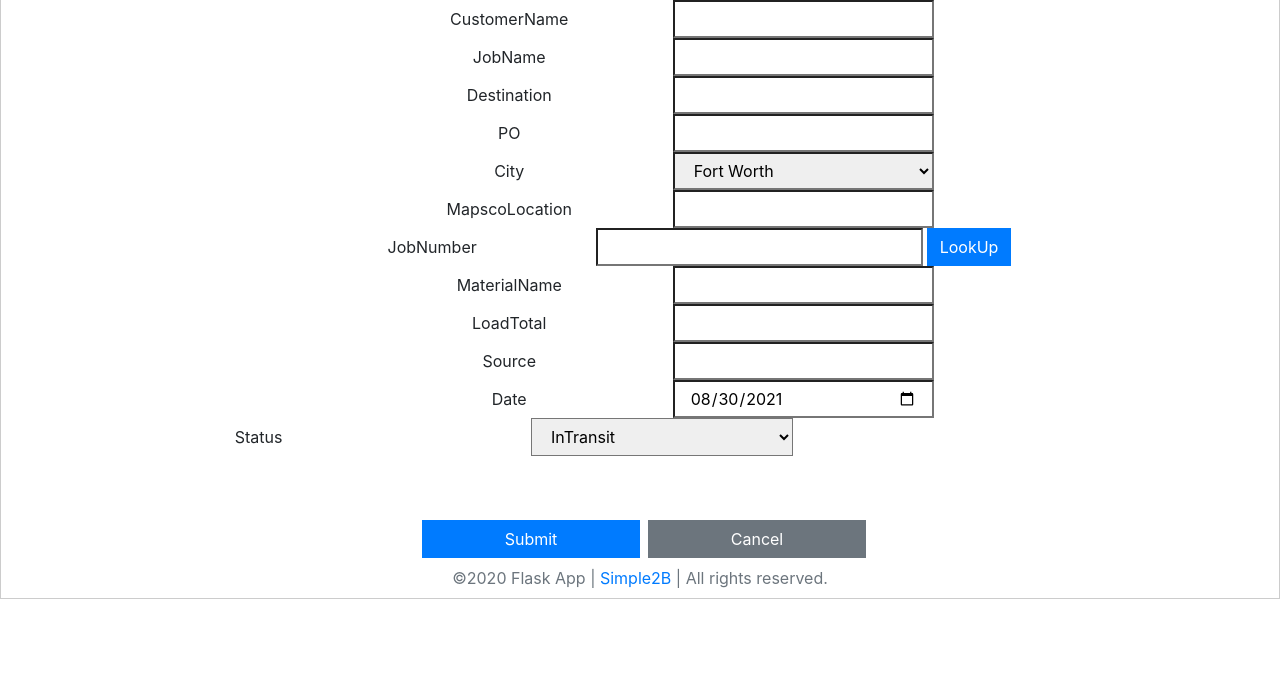
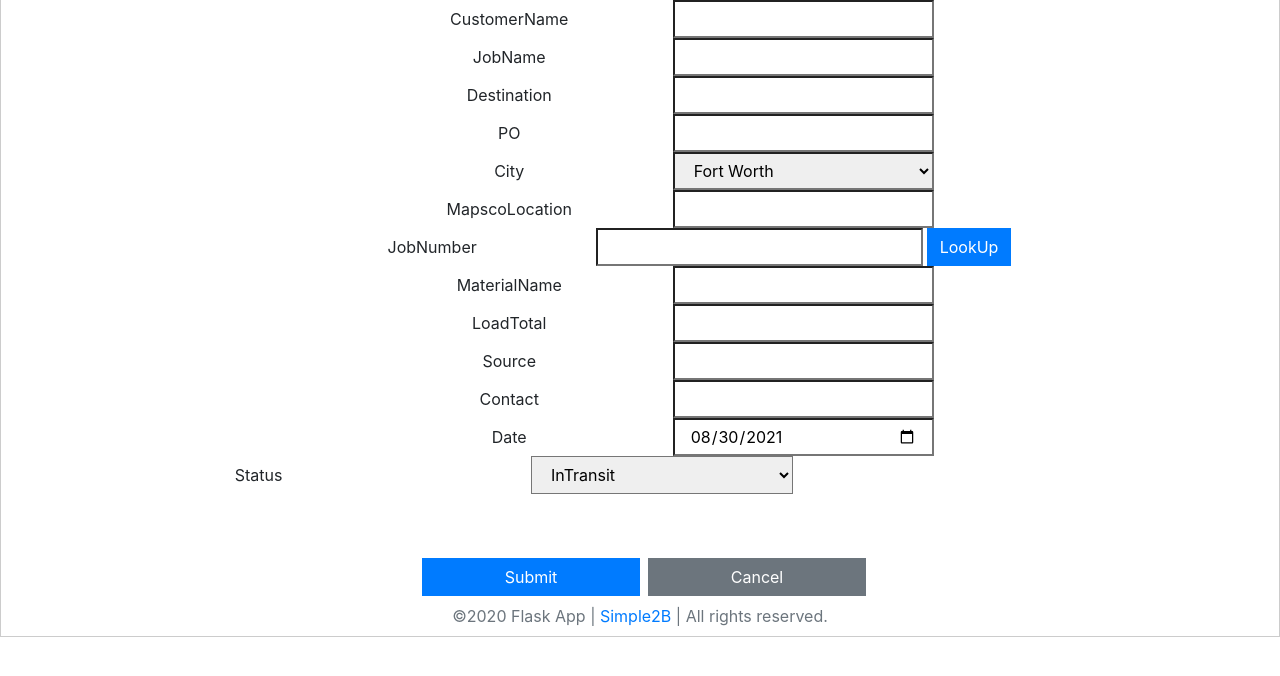
Before and after one commit to Simple2B/damon, a Flask app: page /new_order in a window 1280 px wide. Shown: the part 103-779 px from the top of the page. Run offline with Flask 2, Linux system fonts and the light colour scheme; the visitor is signed in with stand-in values (Sample User, id 1); data that the repository does not hold is empty; parts of the project's set-up code (start-up, migrations or seed data) failed here and were passed over; some libraries are stand-ins or nearby versions.

Commit message:
add field contact

```diff
--- a/app/forms/order.py
+++ b/app/forms/order.py
@@ -30,6 +30,7 @@ class OrderForm(FlaskForm):
     lookup = SubmitField('LookUp')
     submit = SubmitField('Submit')
     creation_date = DateField("Date", default=date.today())
+    contact = StringField("Contact")
     Status = SelectField('Status', choices=[
         ('InTransit', 'InTransit'),
         ('Delivered', 'Delivered'),
--- a/app/models/order.py
+++ b/app/models/order.py
@@ -27,6 +27,7 @@ class Order(db.Model, ModelMixin):
     destination = db.Column(db.String(64))
     created = db.Column(db.Date, default=date.today())
     po = db.Column(db.String(64))
+    contact = db.Column(db.String(128))
     city = db.Column(Enum(City))
 
     LoadDispatchTotal = db.Column(db.Integer)  # Required for backward compatibility
--- a/app/templates/new_order.html
+++ b/app/templates/new_order.html
@@ -61,6 +61,11 @@
     </div>
 
     <div class="row justify-content-center">
+      {{form.contact.label(class="col-sm-3 col-form-label")}}
+      {{form.contact(class='_form-input _form-input--m col-sm-4')}}
+    </div>
+
+    <div class="row justify-content-center">
       {{form.creation_date.label(class="col-sm-3 col-form-label")}}
       {{form.creation_date(class='_form-input _form-input--m col-sm-4', type='date')}}
     </div>
--- a/app/views/main.py
+++ b/app/views/main.py
@@ -137,7 +137,8 @@ def new_order():
                     MaterialName=form.MaterialName.data,
                     LoadTotal=form.LoadTotal.data,
                     Status=form.Status.data,
-                    created=form.creation_date.data
+                    created=form.creation_date.data,
+                    contact=form.contact.data
                 )
                 new.save()
                 return redirect(url_for("main.index"))
```
